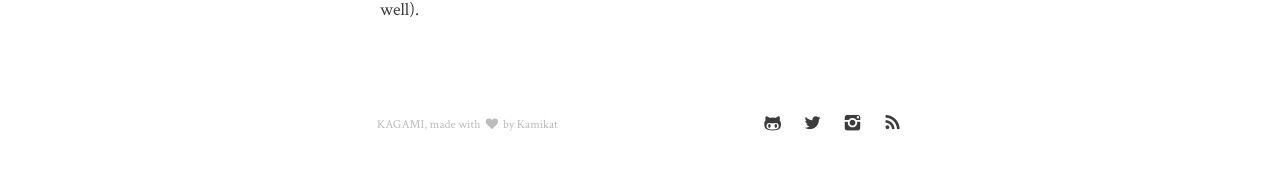
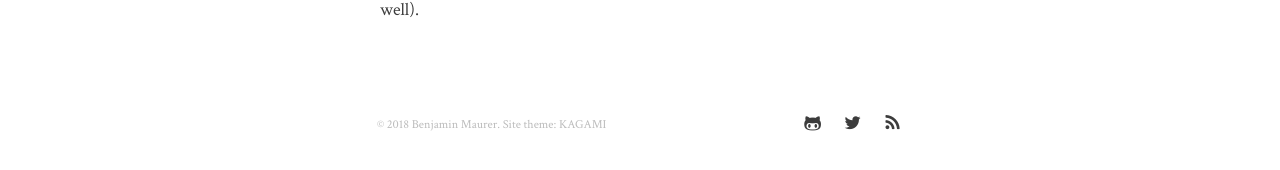
Before and after one commit to cptwunderlich/cptwunderlich.github.io, a Jekyll site: the page built from about.md, in a window 1280 px wide. Shown: the part 478-648 px from the top of the page. Built offline with Jekyll 4.4.1, drawn with Linux system fonts in a browser that asks for light colours.

Commit message:
Made social icons optional, changed footer note.

```diff
--- a/_includes/footer.html
+++ b/_includes/footer.html
@@ -2,21 +2,27 @@
 
   <div class="wrapper">
     <div class="social-links">
+      {% if site.github_username %}
         <a class="social-link social-github" href="https://github.com/{{ site.github_username }}">
           <i class="icon-github"></i>
         </a>
+      {% endif %}
+      {% if site.twitter_username %}
         <a class="social-link social-twitter" href="https://twitter.com/{{ site.twitter_username }}">
           <i class="icon-twitter"></i>
         </a>
+      {% endif %}
+      {% if site.instagram_username %}
         <a class="social-link social-instagram" href="https://instagram.com/{{ site.instagram_username }}">
           <i class="icon-instagram"></i>
         </a>
+      {% endif %}
       <a class="social-link social-rss" href="{{ "/feed.xml" | relative_url  }}" target="_blank">
         <i class="icon-rss"></i>
       </a>
     </div>
     <div class="credits">
-      KAGAMI, made with <i class="icon-heart"></i> by Kamikat
+      &copy; 2018 Benjamin Maurer. Site theme: <a href="https://github.com/kamikat/jekyll-theme-kagami">KAGAMI</a>
     </div>
   </div>
 
```
Lines whose indentation alone changed are shown as unchanged.
